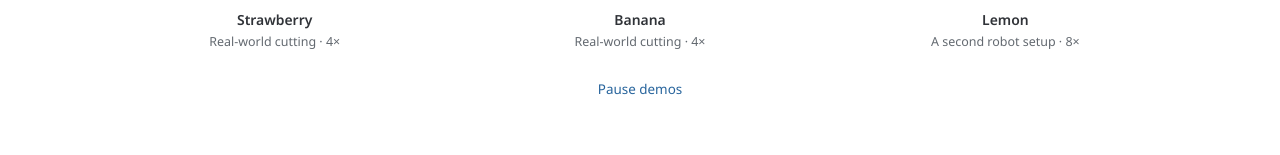
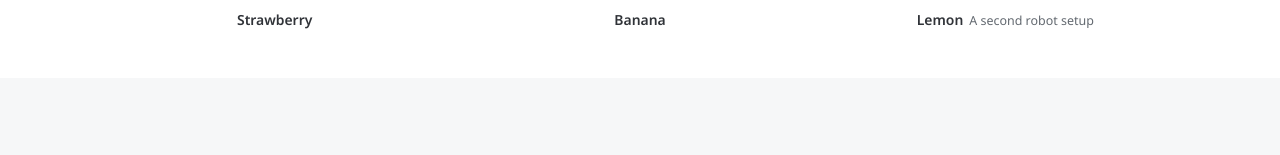
Before and after one commit to dex-ninja/dex-ninja.github.io, a plain HTML site: page index.html in a window 1280 px wide. Shown: the part 1593-1748 px from the top of the page. Drawn offline with Linux system fonts and the light colour scheme.

Commit message:
Simplify demo captions and remove pause button

```diff
--- a/index.html
+++ b/index.html
@@ -54,11 +54,10 @@
       <h2 id="teaser-title" class="sr-only">DexNinja in brief</h2>
       <p class="tldr"><strong>TL;DR:</strong> DexNinja augments sparse real demonstrations with category-consistent simulated data to learn visual–tactile cutting policies that generalize to unseen instances within the same food category.</p>
       <div class="demo-grid">
-        <figure><video class="demo-video" muted loop playsinline preload="metadata" poster="static/images/strawberry-poster.webp" aria-label="Real-world strawberry cutting demonstration, shown at four times speed"><source src="static/videos/strawberry.mp4" type="video/mp4"></video><figcaption><strong>Strawberry</strong><span>Real-world cutting · 4×</span></figcaption></figure>
-        <figure><video class="demo-video" muted loop playsinline preload="metadata" poster="static/images/banana-poster.webp" aria-label="Real-world banana cutting demonstration, shown at four times speed"><source src="static/videos/banana.mp4" type="video/mp4"></video><figcaption><strong>Banana</strong><span>Real-world cutting · 4×</span></figcaption></figure>
-        <figure><video class="demo-video" muted loop playsinline preload="metadata" poster="static/images/lemon-poster.webp" aria-label="Real-world lemon cutting on a second robot setup, shown at eight times speed"><source src="static/videos/lemon.mp4" type="video/mp4"></video><figcaption><strong>Lemon</strong><span>A second robot setup · 8×</span></figcaption></figure>
+        <figure><video class="demo-video" muted loop playsinline preload="metadata" poster="static/images/strawberry-poster.webp" aria-label="Real-world strawberry cutting demonstration, shown at four times speed"><source src="static/videos/strawberry.mp4" type="video/mp4"></video><figcaption><strong>Strawberry</strong></figcaption></figure>
+        <figure><video class="demo-video" muted loop playsinline preload="metadata" poster="static/images/banana-poster.webp" aria-label="Real-world banana cutting demonstration, shown at four times speed"><source src="static/videos/banana.mp4" type="video/mp4"></video><figcaption><strong>Banana</strong></figcaption></figure>
+        <figure><video class="demo-video" muted loop playsinline preload="metadata" poster="static/images/lemon-poster.webp" aria-label="Real-world lemon cutting on a second robot setup, shown at eight times speed"><source src="static/videos/lemon.mp4" type="video/mp4"></video><figcaption><strong>Lemon</strong> <span>A second robot setup</span></figcaption></figure>
       </div>
-      <div class="teaser-footer"><button class="text-button" id="motion-toggle" type="button" aria-pressed="false" hidden>Pause demos</button></div>
     </section>
 
     <section class="section soft-section" id="abstract">
--- a/static/css/site.css
+++ b/static/css/site.css
@@ -207,7 +207,10 @@ h1 {
   border-radius:7px}
 .demo-grid figcaption {
   display:flex;
-  flex-direction:column;
+  justify-content:center;
+  align-items:baseline;
+  flex-wrap:wrap;
+  gap:6px;
   text-align:center;
   margin-top:11px;
   font-size:.87rem}
@@ -216,19 +219,8 @@ h1 {
   color:var(--ink)}
 .demo-grid figcaption span {
   color:var(--muted);
+  white-space:nowrap;
   font-size:.78rem}
-.teaser-footer {
-  display:flex;
-  justify-content:center;
-  margin-top:15px}
-.text-button {
-  border:0;
-  padding:8px 0;
-  background:none;
-  color:var(--blue);
-  font-size:.84rem;
-  white-space:nowrap;
-  min-height:44px}
 .reading-width>h2 {
   text-align:center;
   margin-bottom:24px}
--- a/static/js/site.js
+++ b/static/js/site.js
@@ -39,26 +39,21 @@ document.querySelector('.food-control').hidden = false;
 
 const reducedMotion = matchMedia('(prefers-reduced-motion: reduce)');
 const demos = [...document.querySelectorAll('.demo-video')];
-const motionToggle = document.querySelector('#motion-toggle');
-let demosPaused = reducedMotion.matches;
 function syncDemos() {
-  motionToggle.textContent = demosPaused ? 'Play demos' : 'Pause demos';
-  motionToggle.setAttribute('aria-pressed', String(demosPaused));
   demos.forEach(video => {
-    if (demosPaused || document.hidden) video.pause();
+    video.controls = reducedMotion.matches;
+    if (reducedMotion.matches || document.hidden) video.pause();
     else if (video.dataset.visible === 'true') video.play().catch(() => { video.controls = true; });
   });
 }
 const observer = new IntersectionObserver(entries => entries.forEach(entry => {
   const video = entry.target;
   video.dataset.visible = String(entry.isIntersecting);
-  if (entry.isIntersecting && !demosPaused && !document.hidden) video.play().catch(() => { video.controls = true; });
+  if (entry.isIntersecting && !reducedMotion.matches && !document.hidden) video.play().catch(() => { video.controls = true; });
   else video.pause();
 }), { threshold: 0.15 });
 demos.forEach(video => observer.observe(video));
-motionToggle.hidden = false;
-motionToggle.addEventListener('click', () => { demosPaused = !demosPaused; syncDemos(); });
-reducedMotion.addEventListener('change', () => { demosPaused = reducedMotion.matches; syncDemos(); });
+reducedMotion.addEventListener('change', syncDemos);
 document.addEventListener('visibilitychange', syncDemos);
 syncDemos();
 
```
Also changed, not shown: 1 other file.
